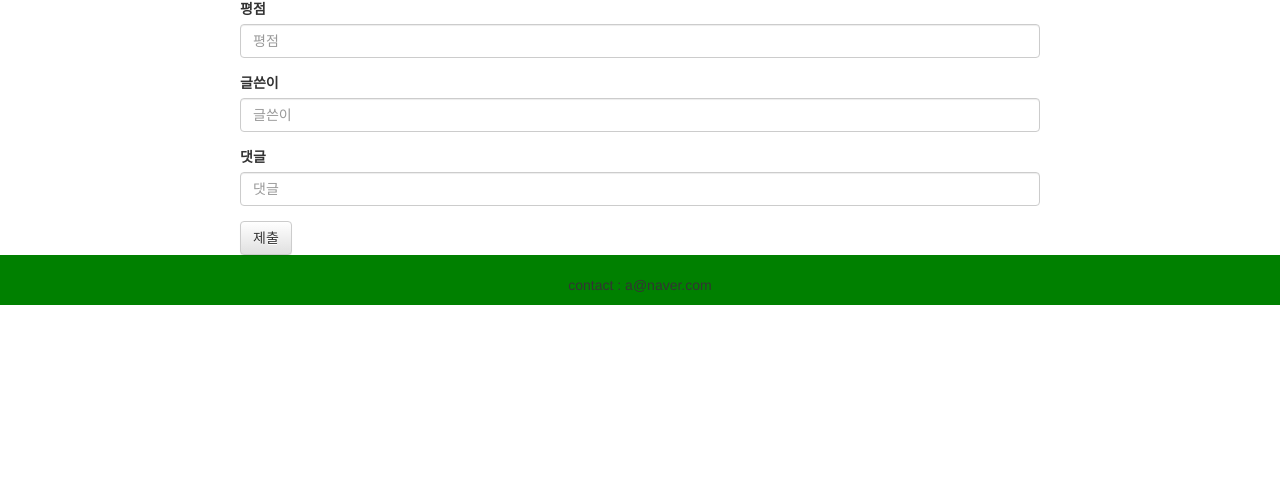
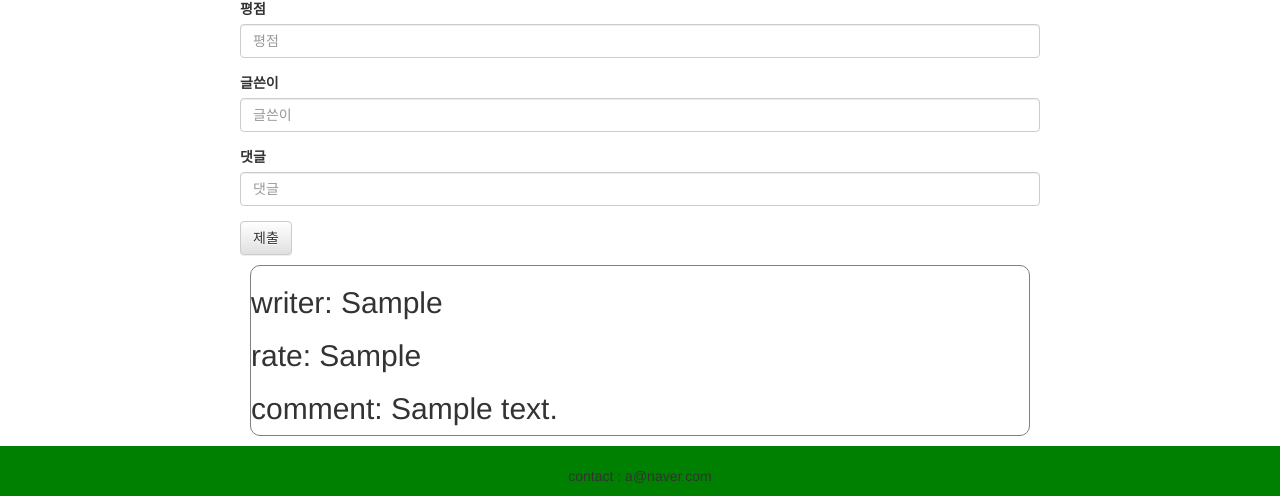
Before and after one commit to HRPzz/django_inflearn_clone, a Django app: page /lecture_list/1 in a window 1280 px wide. Shown: the part 621-1117 px from the top of the page. Before the commit the page ends 926 px from the top, so only its background shows below. Run offline with Django 4.2, Linux system fonts and the light colour scheme; tables that the repository leaves empty hold one stand-in row (values such as "Sample post"); some libraries are stand-ins or nearby versions.

Commit message:
comment in html

```diff
--- a/inflearn/inflearn_lecture/templates/inflearn_lecture/lecture_list_info.html
+++ b/inflearn/inflearn_lecture/templates/inflearn_lecture/lecture_list_info.html
@@ -1,6 +1,6 @@
 {% extends 'inflearn_lecture/base.html' %}
 
-{% block content%}
+{% block content %}
 
     <style>
         .contents {
@@ -37,4 +37,17 @@
         </form>
     </div>
 
+    <!-- 댓글 보여주기 -->
+    <div style="width: 800px; margin: auto; padding: 10px;">
+        {% for comment_item in comment %}
+            <div style="border: 1px solid gray; border-radius: 10px;">
+
+                <h2>writer: {{ comment_item.writer }}</h2>
+                <h2>rate: {{ comment_item.rate }}</h2>
+                <h2>comment: {{ comment_item.comment }}</h2>
+
+            </div>
+        {% endfor %}
+    </div>
+
 {% endblock %}
--- a/inflearn/inflearn_lecture/views.py
+++ b/inflearn/inflearn_lecture/views.py
@@ -57,10 +57,15 @@ def logout(request):
 
 def lecture_list_info(request, pk):  # pk: 게시글 id 값
     board_contents = get_object_or_404(myText, pk=pk)
+    comment = Comment.objects.filter(lecture=board_contents)
+    print('**** comment?', comment)  # 댓글 확인
+
+    if request.user.is_authenticated:
+        print("**** 현재 로그인한 유저 이름?", request.user.username)  # 현재 로그인한 유저의 이름 # 굳이 아래의 'writer = request.POST['writer']' 코드처럼 입력받지 않아도 알 수 있음
 
     if request.method == 'POST':  # POST 요청이 들어오면 댓글 생성 진행
         rate = request.POST['rate']
-        writer = request.POST['writer']
+        writer = request.POST['writer']  # 현재 로그인한 유저의 이름
         comment = request.POST['comment']
 
         Comment.objects.create(lecture=board_contents,
@@ -71,4 +76,6 @@ def lecture_list_info(request, pk):  # pk: 게시글 id 값
 
         return redirect('/lecture_list/' + str(pk))
 
-    return render(request, 'inflearn_lecture/lecture_list_info.html', {'board_contents': board_contents})  # templates/inflearn_lecture/lecture_list_info.html 와 연결, board_contents 라는 변수에 담아서 board_contents (myText, pk) 데이터를 보냄
+    return render(request, 'inflearn_lecture/lecture_list_info.html',
+                {'board_contents': board_contents, 'comment': comment,}
+                )  # templates/inflearn_lecture/lecture_list_info.html 와 연결, board_contents 라는 변수에 담아서 board_contents (myText, pk), comment 데이터를 보냄
```
